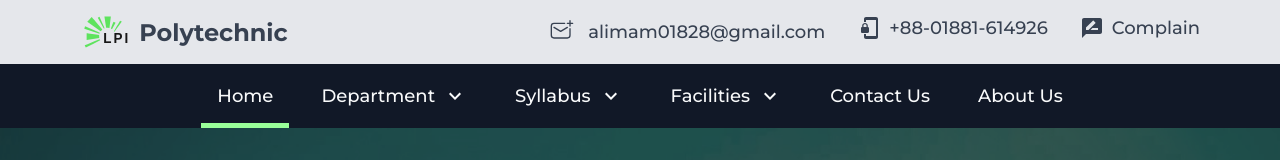
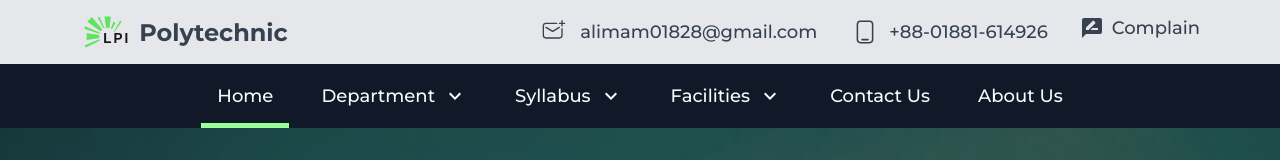
Before and after one commit to al-imam/lpi, a React (Vite) app: page / in a window 1280 px wide. Shown: the top 160 px of the page. Built offline with nearby package versions, Linux system fonts and the light colour scheme.

Commit message:
remove mui icons and show mobile icons

```diff
--- a/src/components/Header/Header.jsx
+++ b/src/components/Header/Header.jsx
@@ -1,11 +1,10 @@
-import PhonelinkLockIcon from "@mui/icons-material/PhonelinkLock";
 import RateReviewIcon from "@mui/icons-material/RateReview";
 import SortIcon from "@mui/icons-material/Sort";
 import { grey } from "@mui/material/colors";
 import { NavLink } from "react-router-dom";
 import classes from "./header.module.css";
 import logo from "/assets/logo.svg";
-import { Email } from "@svg";
+import { Email, Mobile } from "@svg";
 
 export default function Header({ setOpen, open }) {
   return (
@@ -23,7 +22,7 @@ export default function Header({ setOpen, open }) {
           </li>
           <li>
             <a href="tel:+8801881614926" className={classes.item}>
-              <PhonelinkLockIcon /> +88-01881-614926
+              <Mobile /> +88-01881-614926
             </a>
           </li>
           <li className={classes.b}>
```
